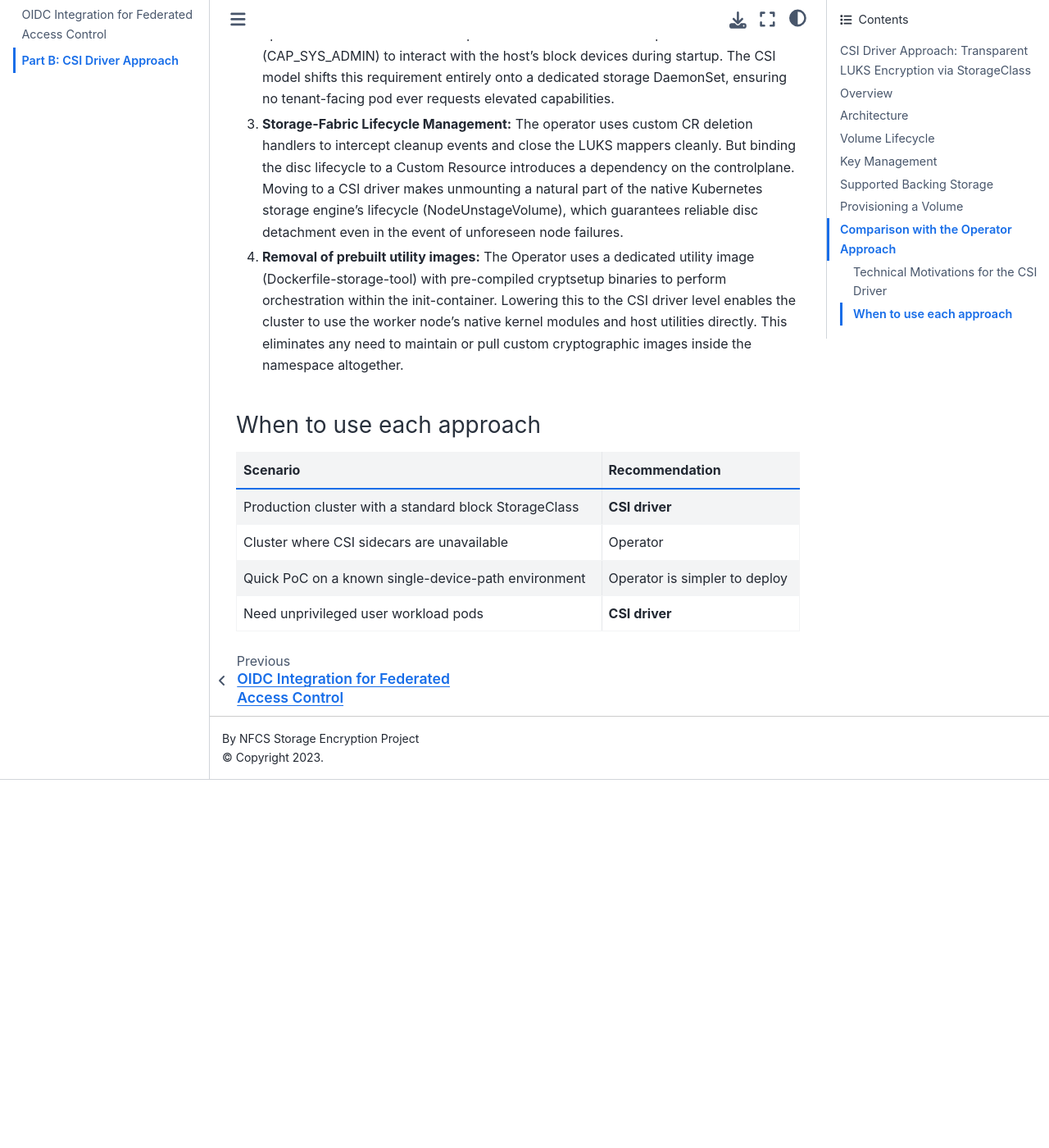
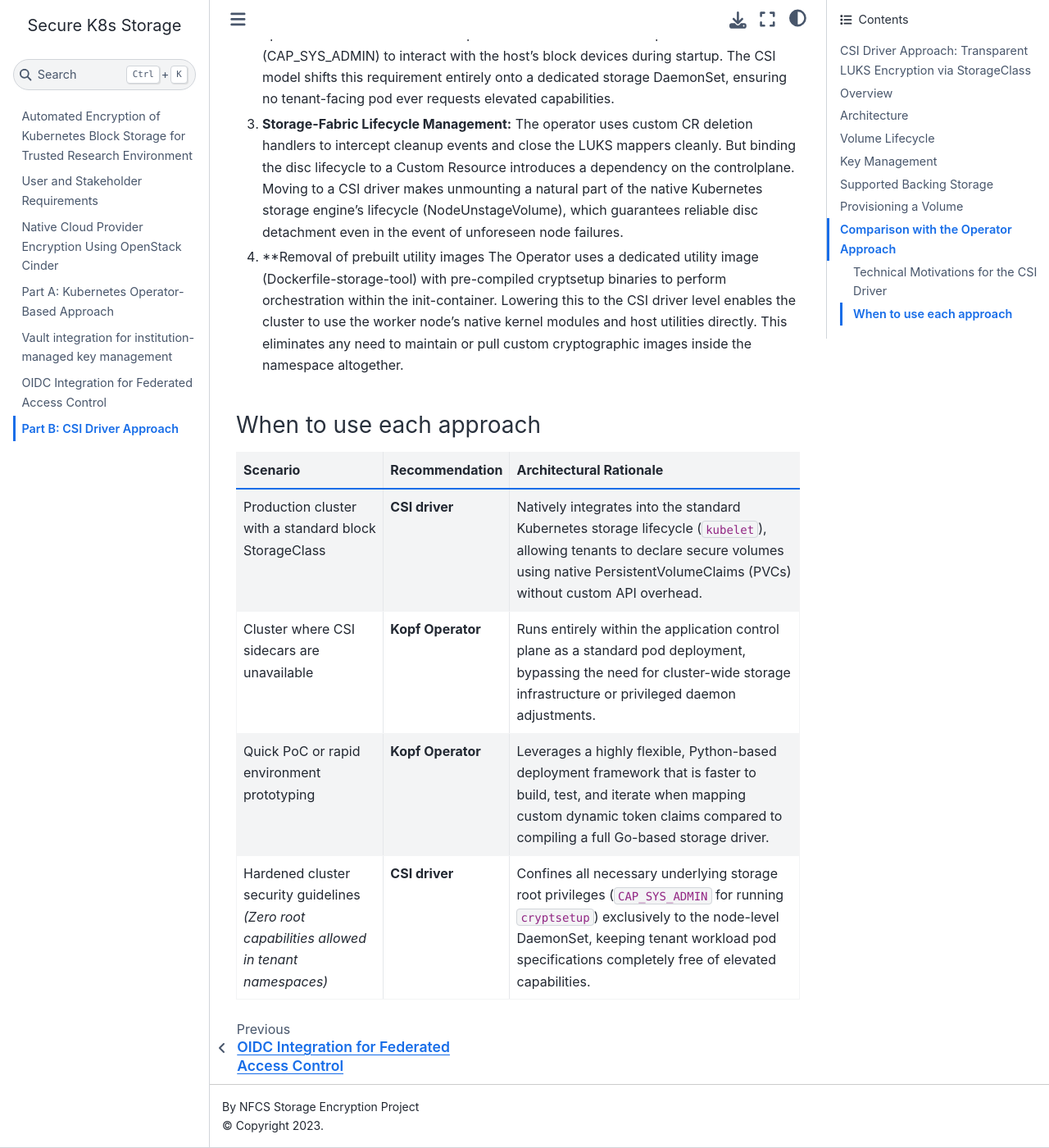
Before and after one commit to nfcs-secure-k8s/luks-k8s-automation, a Jupyter Book: the page built from csi_driver.md, in a window 1280 px wide and 1400 px high, scrolled down 5701 px. Shown: the whole window at 82% size. Built offline with Jupyter Book 1.0.4 settings and Sphinx 7.4.7 and the Sphinx Book theme 1.1.4, drawn with Linux system fonts in a browser that asks for light colours; before the commit the page ends 6652 px from its top, so only the background shows below that.

Commit message:
Update file when to use

```diff
--- a/csi_driver.md
+++ b/csi_driver.md
@@ -326,13 +326,13 @@
 
 3. **Storage-Fabric Lifecycle Management:** The operator uses custom CR deletion handlers to intercept cleanup events and close the LUKS mappers cleanly. But binding the disc lifecycle to a Custom Resource introduces a dependency on the controlplane. Moving to a CSI driver makes unmounting a natural part of the native Kubernetes storage engine’s lifecycle (NodeUnstageVolume), which guarantees reliable disc detachment even in the event of unforeseen node failures.
 
-4. **Removal of prebuilt utility images:** The Operator uses a dedicated utility image (Dockerfile-storage-tool) with pre-compiled cryptsetup binaries to perform orchestration within the init-container. Lowering this to the CSI driver level enables the cluster to use the worker node’s native kernel modules and host utilities directly. This eliminates any need to maintain or pull custom cryptographic images inside the namespace altogether.
+4. \*\*Removal of prebuilt utility images The Operator uses a dedicated utility image (Dockerfile-storage-tool) with pre-compiled cryptsetup binaries to perform orchestration within the init-container. Lowering this to the CSI driver level enables the cluster to use the worker node’s native kernel modules and host utilities directly. This eliminates any need to maintain or pull custom cryptographic images inside the namespace altogether.
 
 ### When to use each approach
 
-| Scenario                                              | Recommendation                |
-| ----------------------------------------------------- | ----------------------------- |
-| Production cluster with a standard block StorageClass | **CSI driver**                |
-| Cluster where CSI sidecars are unavailable            | Operator                      |
-| Quick PoC on a known single-device-path environment   | Operator is simpler to deploy |
-| Need unprivileged user workload pods                  | **CSI driver**                |
+| Scenario                                                                                     | Recommendation    | Architectural Rationale                                                                                                                                                                                                            |
+| -------------------------------------------------------------------------------------------- | ----------------- | ---------------------------------------------------------------------------------------------------------------------------------------------------------------------------------------------------------------------------------- |
+| Production cluster with a standard block StorageClass                                        | **CSI driver**    | Natively integrates into the standard Kubernetes storage lifecycle (`kubelet`), allowing tenants to declare secure volumes using native PersistentVolumeClaims (PVCs) without custom API overhead.                                 |
+| Cluster where CSI sidecars are unavailable                                                   | **Kopf Operator** | Runs entirely within the application control plane as a standard pod deployment, bypassing the need for cluster-wide storage infrastructure or privileged daemon adjustments.                                                      |
+| Quick PoC or rapid environment prototyping                                                   | **Kopf Operator** | Leverages a highly flexible, Python-based deployment framework that is faster to build, test, and iterate when mapping custom dynamic token claims compared to compiling a full Go-based storage driver.                           |
+| Hardened cluster security guidelines _(Zero root capabilities allowed in tenant namespaces)_ | **CSI driver**    | Confines all necessary underlying storage root privileges (`CAP_SYS_ADMIN` for running `cryptsetup`) exclusively to the node-level DaemonSet, keeping tenant workload pod specifications completely free of elevated capabilities. |
```
